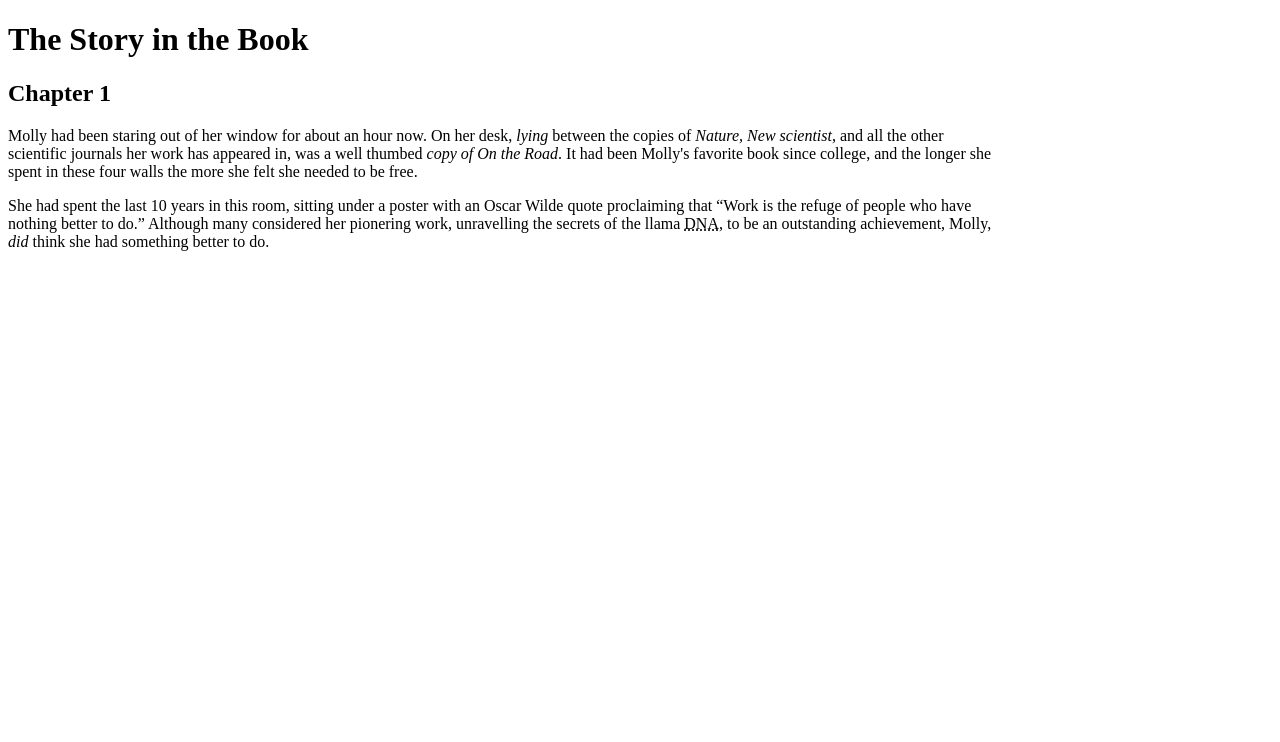
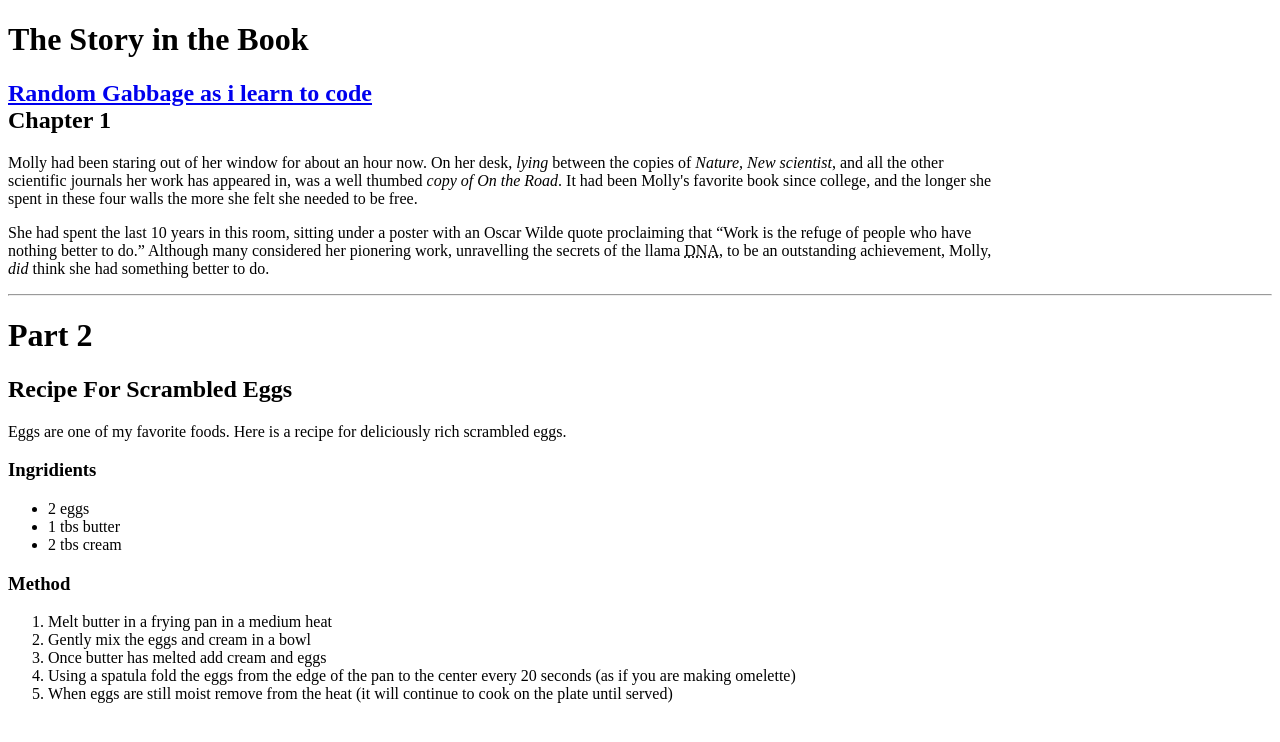
Before and after one commit to nautjay/Git_test, a plain HTML site: page BookStory.html in a window 1280 px wide. Drawn offline with Linux system fonts and the light colour scheme.

Commit message:
BookStory.html

```diff
--- a/BookStory.html
+++ b/BookStory.html
@@ -10,6 +10,7 @@
             The Story in the Book
         </h1>
         <h2>
+            <a href="index.html">Random Gabbage as i learn to code</a> <br>
             Chapter 1
         </h2>
         <p>
@@ -22,5 +23,23 @@
             nothing better to do.</q> Although many considered her pionering work, unravelling the secrets of the llama <abbr title="Deoxyribonucleic acid">DNA</abbr>, to be an outstanding achievement, Molly,<br>
             <em>did</em> think she had something better to do.
         </p>
+        <hr>
+        <h1>Part 2</h1>
+        <h2>Recipe For Scrambled Eggs</h2>
+        <p>Eggs are one of my favorite foods. Here is a recipe for deliciously rich scrambled eggs.</p>
+        <h3>Ingridients</h3>
+        <ul>
+            <li>2 eggs</li>
+            <li>1 tbs butter</li>
+            <li>2 tbs cream</li>
+        </ul>
+        <h3>Method</h3>
+            <ol>
+                <li>Melt butter in a frying pan in a medium heat</li>
+                <li>Gently mix the eggs and cream in a bowl</li>
+                <li>Once butter has melted add cream and eggs</li>
+                <li>Using a spatula fold the eggs from the edge of the pan to the center every 20 seconds (as if you are making omelette)</li>
+                <li>When eggs are still moist remove from the heat (it will continue to cook on the plate until served)</li>
+            </ol>
     </body>
 </html>
```
